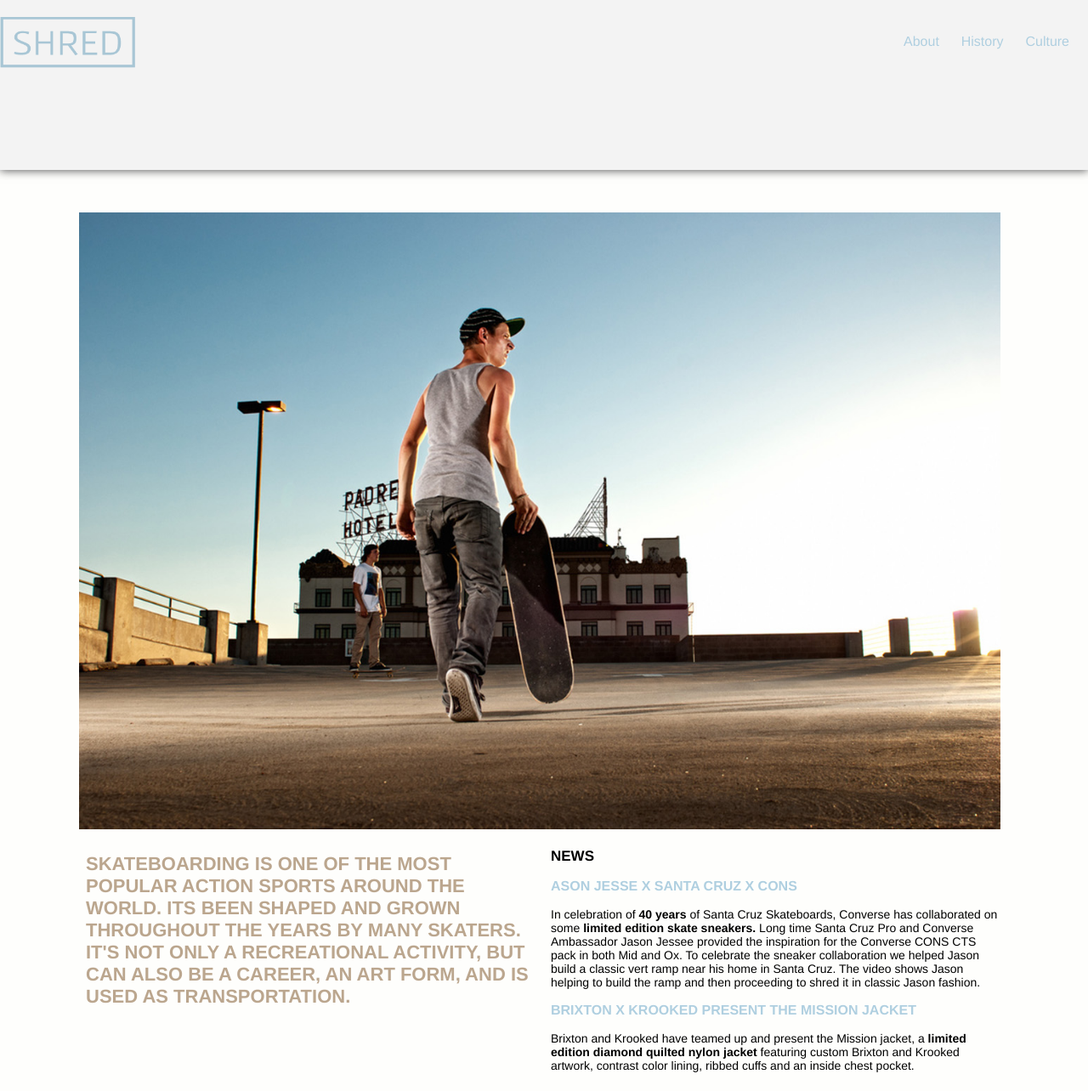
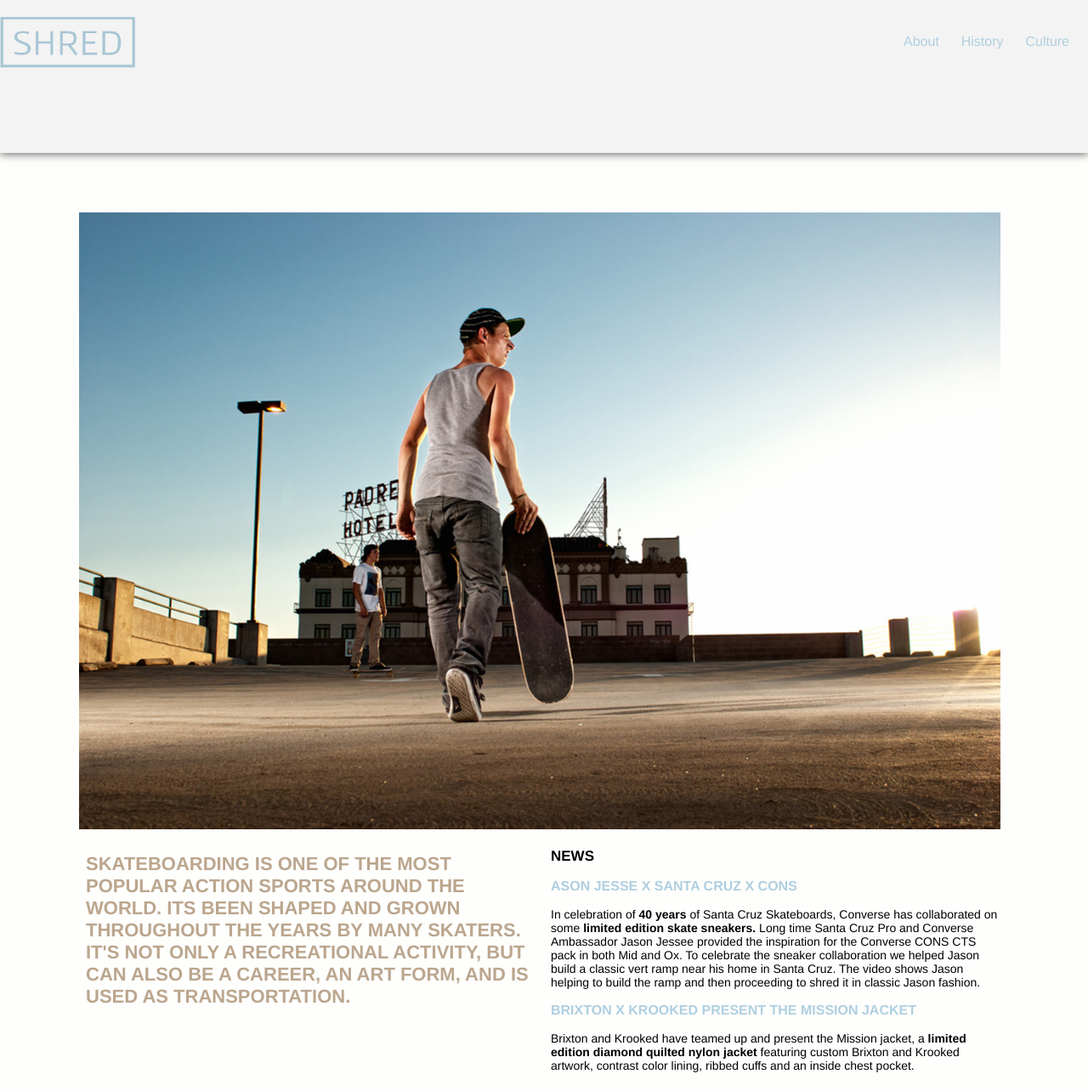
Before and after one commit to maddiwatson1/large-data-site, a Jekyll site: the page built from index.html, in a window 1280 px wide and 1284 px high. Shown: the whole window at 85% size. Built offline with Jekyll 4.4.1, drawn with Linux system fonts in a browser that asks for light colours; Markdown is read by kramdown in place of the engine named in the settings.

Commit message:
nav height edited

```diff
--- a/css/general.css
+++ b/css/general.css
@@ -25,7 +25,7 @@ h1 {
 nav {
 	background-color: rgba(241,240,240, 0.8);
 	width: 100%;
-	height: 200px;
+	height: 180px;
 	box-shadow: 0px 1px 10px #5E5E5E;
 	position: fixed;
 	left: 0px;
```
